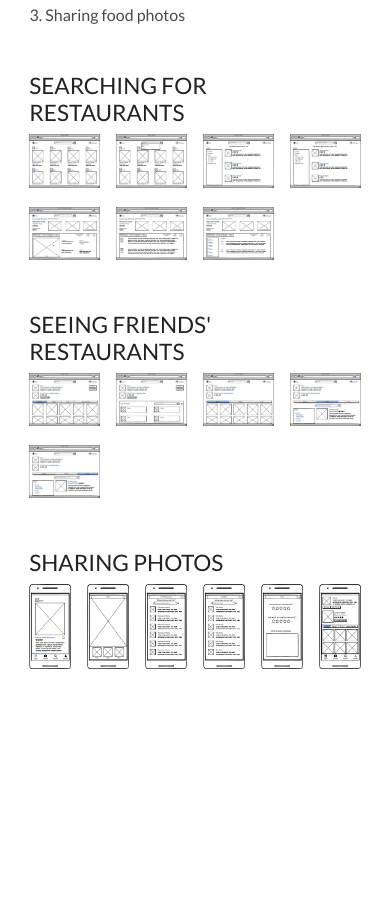
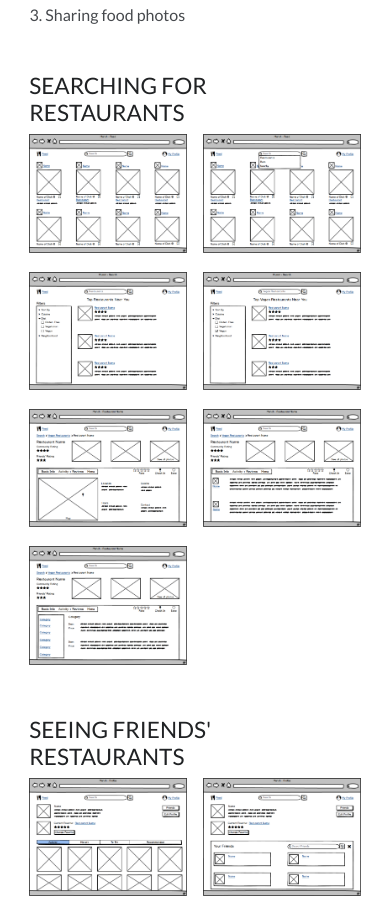
Before and after one commit to sarareich/sarareich.github.io, a React (Create React App) app: page /work/munch in a window 390 px wide. Shown: the part 5780-6678 px from the top of the page. Before the commit the page ends 6500 px from the top, so only its background shows below. Built offline with nearby package versions, Linux system fonts and the light colour scheme; a web font is replaced by a local one.

Commit message:
breakpoints for 1/4 and 1/6 columns

```diff
--- a/src/styles/styles.scss
+++ b/src/styles/styles.scss
@@ -139,6 +139,14 @@ body {
     margin-left: 0;
   }
 
+  .one-sixth {
+    grid-column: span 3;
+  }
+
+  .one-fourth {
+    grid-column: span 6;
+  }
+
   .three-columns {
     .one-third:last-child {
       grid-column: span 12;
```
